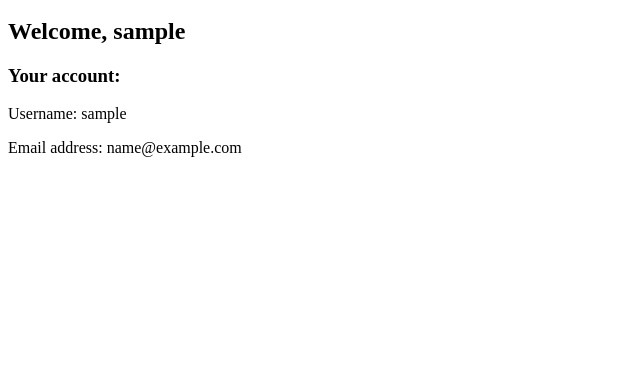
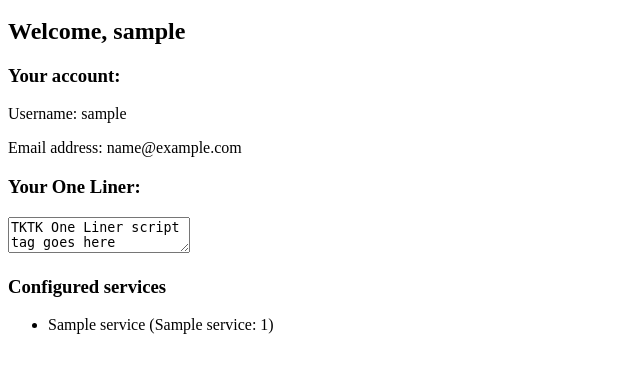
Before and after one commit to INN/one-liner, a Django app: page /accounts/profile in a window 1280 px wide. Shown: the part 154-527 px from the top of the page, without its empty margins (0-640 px from the left). Run offline with Django 3.2, Linux system fonts and the light colour scheme; a user stored in the database is signed in; tables that the repository leaves empty hold one stand-in row (values such as "Sample post").

Commit message:
the basic view and template for adding a service to a user/organization config

```diff
--- a/oneliner/forms.py
+++ b/oneliner/forms.py
@@ -5,3 +5,7 @@ class RegisterForm(forms.Form):
     username = forms.CharField(label='Username', max_length=100)
     email = forms.EmailField(label='Email Address')
     password = forms.CharField(widget=forms.PasswordInput(), label='Password')
+
+
+class ServiceAddForm(forms.Form):
+    account_id = forms.CharField(label='Account ID', max_length=100)
--- a/oneliner/templates/profile.html
+++ b/oneliner/templates/profile.html
@@ -5,4 +5,14 @@
 <h3>Your account:</h3>
 <p>Username: {{ user.username }}</p>
 <p>Email address: {{ user.email }}</p>
+
+<h3>Your One Liner:</h3>
+<textarea>TKTK One Liner script tag goes here</textarea>
+
+<h3>Configured services</h3>
+<ul>
+  {% for config in configured_services %}
+    <li>{{ config.service.name }} ({{ config.service.account_id_label }}: {{ config.account_id }})</li>
+  {% endfor %}
+</ul>
 {% endblock %}
--- a/oneliner/templates/services.html
+++ b/oneliner/templates/services.html
@@ -16,6 +16,7 @@
         <td>{{ service.privacy }}</td>
       </tr>
     </table>
+    <a href="{% url 'service_add' service.name %}">Add this service</a>
   </li>
   {% endfor %}
 </ul>
--- a/oneliner/urls.py
+++ b/oneliner/urls.py
@@ -30,7 +30,12 @@ urlpatterns = [
     # Front-end
     url(r'^$', views.home, name='home'),
     url(r'^register/?$', views.register, name='register'),
+
+    # Dashboard
     url(r'^accounts/profile/?$', views.profile, name='profile'),
     url(r'^accounts/survey/?$', views.survey, name='survey'),
+
+    # Services, add service
+    url(r'^services/add/([\w\s]+)/?$', views.service_add, name='service_add'),
     url(r'^services/?$', views.services, name='services')
 ]
--- a/oneliner/views.py
+++ b/oneliner/views.py
@@ -4,8 +4,8 @@ from django.contrib.auth.decorators import login_required
 from django.contrib.auth.models import User
 from django.contrib import messages
 
-from forms import RegisterForm
-from oneliner.models import Service
+from forms import RegisterForm, ServiceAddForm
+from oneliner.models import Service, ServiceConfig
 
 
 def home(request):
@@ -41,7 +41,9 @@ def profile(request):
     if request.user.last_login is None:
         return HttpResponseRedirect('/accounts/survey/')
     else:
-        return render(request, 'profile.html')
+        org = request.user.userprofile.organization
+        configured_services = ServiceConfig.objects.filter(organization=org)
+        return render(request, 'profile.html', {'configured_services': configured_services})
 
 
 @login_required
@@ -53,3 +55,29 @@ def survey(request):
 def services(request):
     services = Service.objects.all()
     return render(request, 'services.html', {'services': services})
+
+
+@login_required
+def service_add(request, service):
+    service = Service.objects.get(name=service)
+
+    if request.method == 'POST':
+        form = ServiceAddForm(request.POST)
+        if form.is_valid():
+            org = request.user.userprofile.organization
+
+            try:
+                ServiceConfig.objects.get(organization=org, service=service)
+                messages.error(request, "You already have a config stored for %s" % service.name)
+            except ServiceConfig.DoesNotExist:
+                config = ServiceConfig(
+                    organization=org,
+                    service=service,
+                    account_id=form.data.get('account_id')
+                )
+                config.save()
+                messages.success(request, "Configuration for %s saved" % service.name)
+    else:
+        form = ServiceAddForm()
+
+    return render(request, 'service_add.html', {'service': service, 'form': form})
```
Also changed, not shown: oneliner/templates/service_add.html (added, +11 -0 lines).
